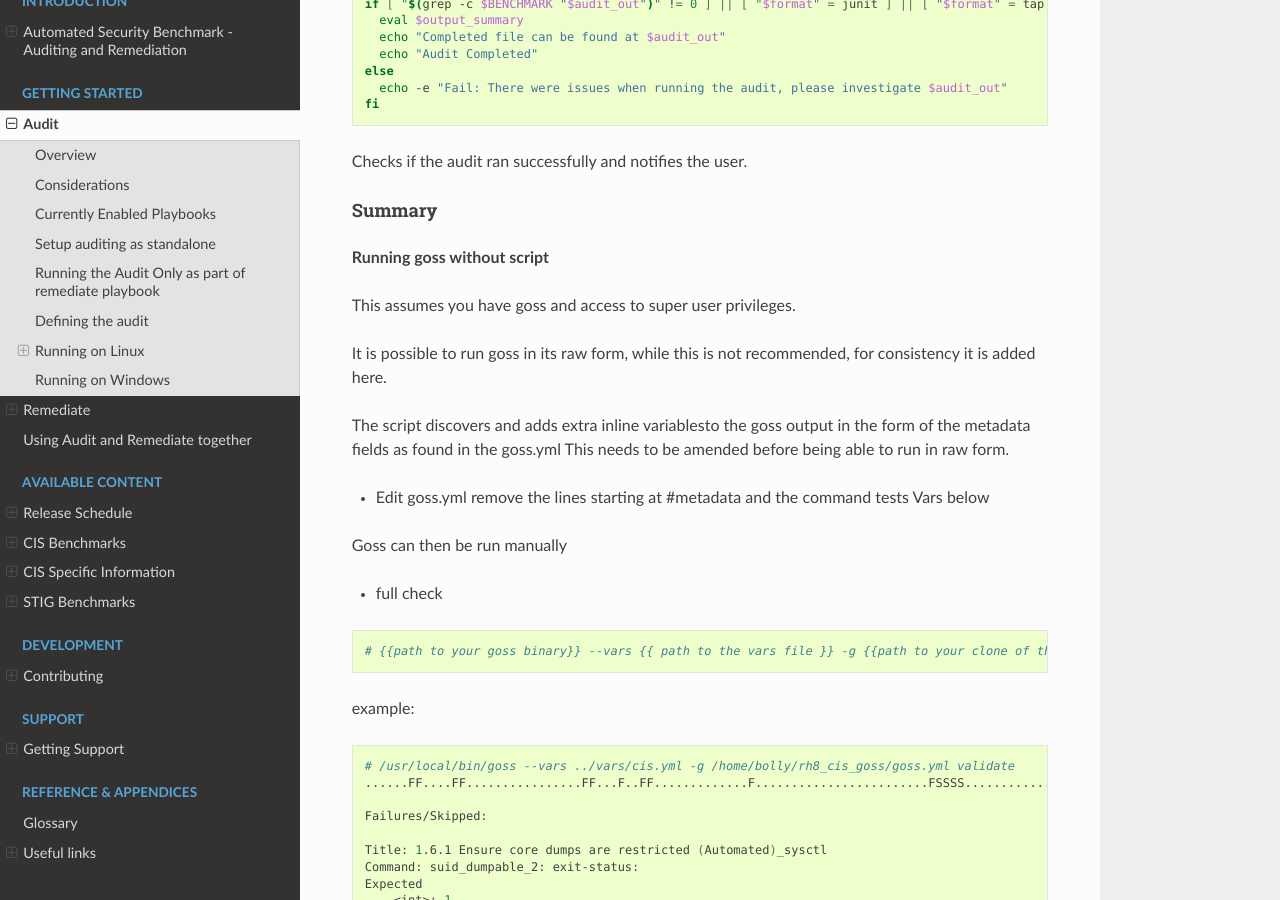
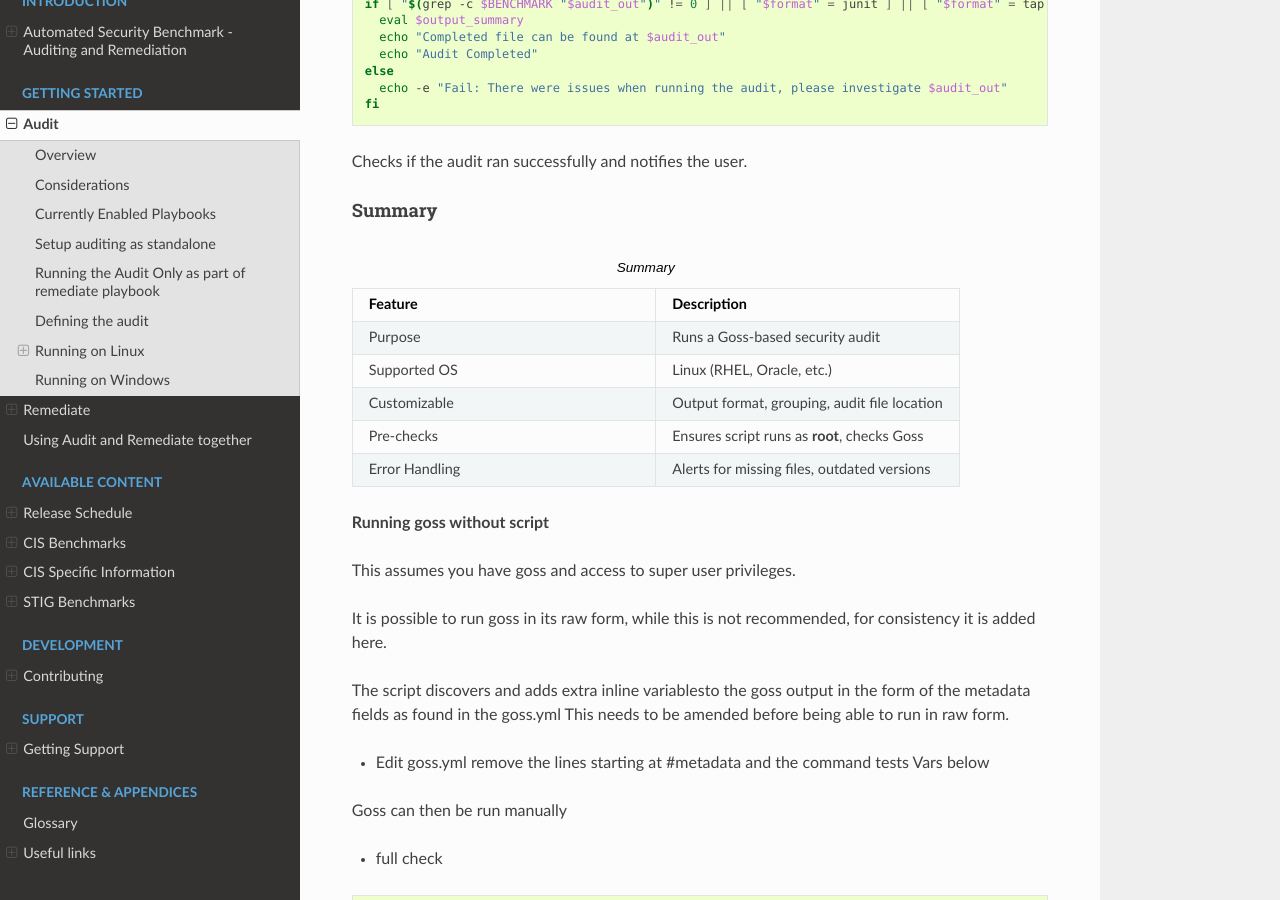
Before and after one commit to ansible-lockdown/MPG-AL-READTHEDOCS, a Sphinx documentation site: the page built from docs/source/audit/getting-started-audit.rst, in a window 1280 px wide and 900 px high, scrolled down 6416 px. Built offline with Sphinx 7.4.7 and the Read the Docs theme 3.1.0, drawn with Linux system fonts in a browser that asks for light colours.

Commit message:
Update Summary table on audit shell explaination v2
Signed-off-by: Frederick Witty <frederickw@mindpointgroup.com>

```diff
--- a/docs/source/audit/getting-started-audit.rst
+++ b/docs/source/audit/getting-started-audit.rst
@@ -328,22 +328,15 @@ Checks if the audit ran successfully and notifies the user.
 Summary
 -------------------------------
 
-.. list-table:: Summary
-   :widths: 25 25
-   :header-rows: 1
+.. csv-table:: Summary
+   :header: "Feature", "Description"
+   :widths: 25, 25
 
-   * - Feature
-     - Description
-   * - Purpose
-     - Supported OS
-     - Customizable
-     - Pre-checks
-     - Error Handling
-   * - Runs a Goss-based security audit
-     - Linux (RHEL, Oracle, etc.)
-     - Output format, grouping, audit file location
-     - Ensures script runs as **root**, checks Goss
-     - Alerts for missing files, outdated versions
+   "Purpose", "Runs a Goss-based security audit"
+   "Supported OS", "Linux (RHEL, Oracle, etc.)"
+   "Customizable", "Output format, grouping, audit file location"
+   "Pre-checks", "Ensures script runs as **root**, checks Goss"
+   "Error Handling", "Alerts for missing files, outdated versions"
 
 **Running goss without script**
 
```
